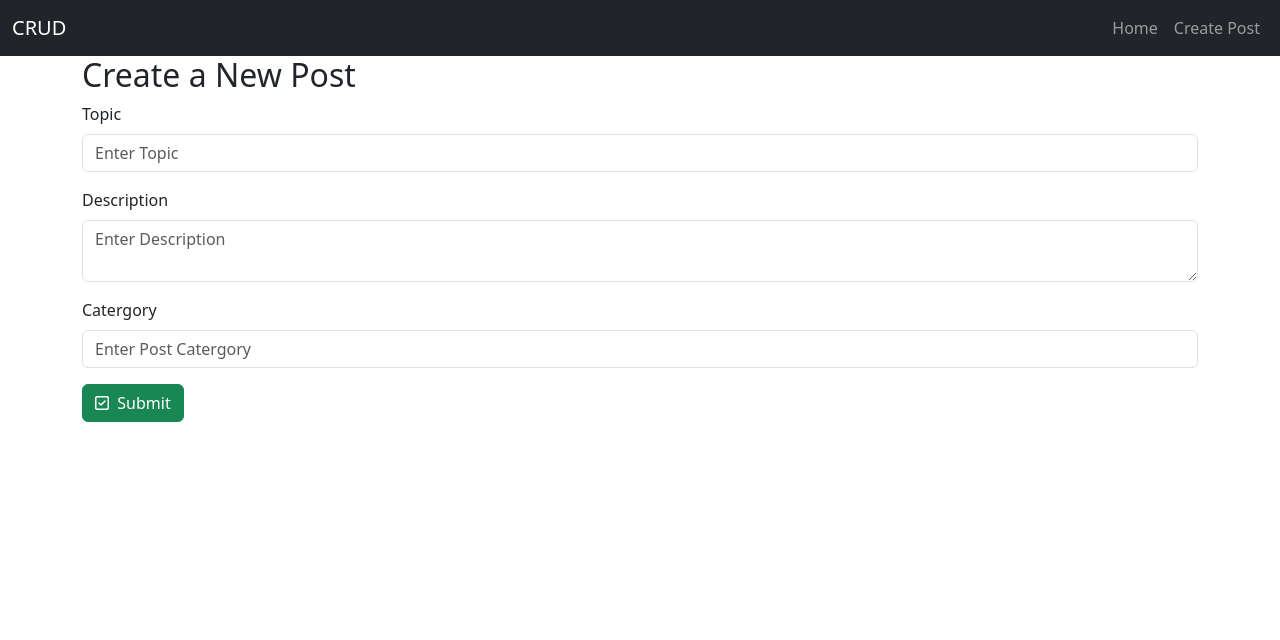
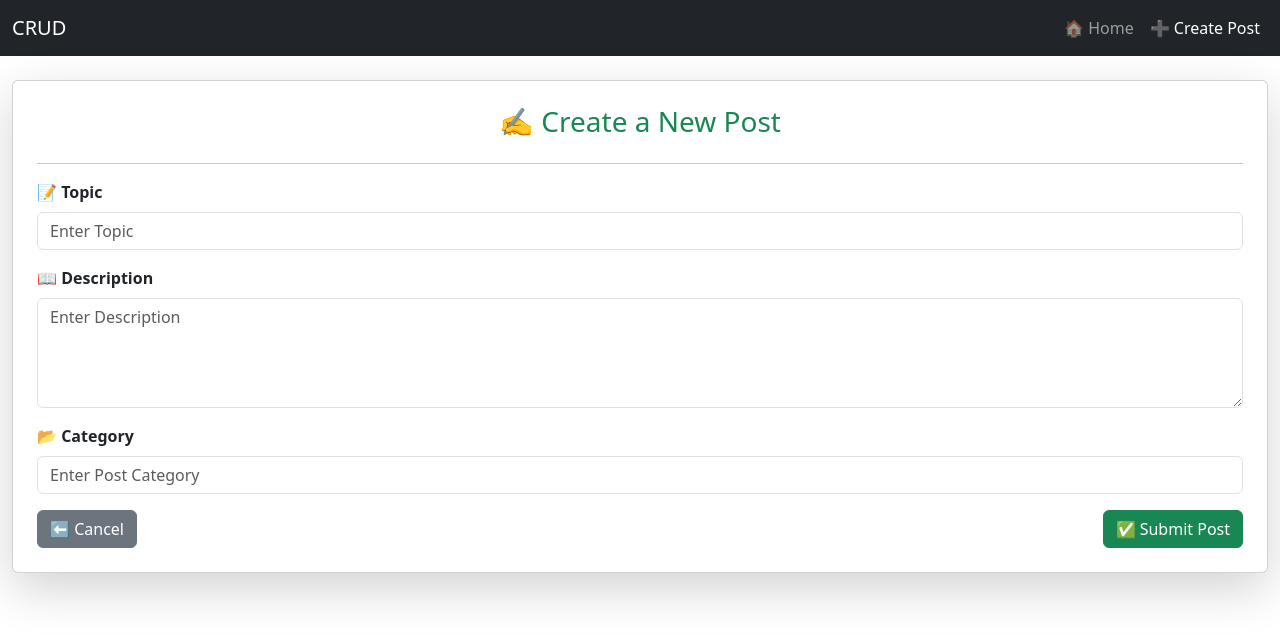
Before and after one commit to VanniKotiya/Crud, a React (Create React App) app in the folder client/: page /add in a window 1280 px wide. Shown: the top 640 px of the page. Built offline with nearby package versions, Linux system fonts and the light colour scheme.

Commit message:
done  bootstrap styling to navbar

```diff
--- a/client/src/components/CreatePost.js
+++ b/client/src/components/CreatePost.js
@@ -1,6 +1,6 @@
 import React, { useState } from 'react';
 import axios from 'axios';
-import { useNavigate } from 'react-router-dom';
+import { useNavigate, Link } from 'react-router-dom';
 
 export default function CreatePosts() {
   const [post, setPost] = useState({
@@ -26,26 +26,29 @@ export default function CreatePosts() {
     axios.post('/post/save', post)
       .then((res) => {
         if (res.data.success) {
-          alert('Post Created Successfully!');
-          navigate('/'); // Redirect to home after creating post
+          alert('✅ Post Created Successfully!');
+          navigate('/'); // Redirect to home
         }
       })
-      .catch((err) => {
-        console.error('Error creating post:', err);
-      });
+      .catch((err) => console.error('Error creating post:', err));
   };
 
   return (
-    <div className="container">
-      <h2>Create a New Post</h2>
+    <div className="container-fluid mt-4">
+      <div className="card shadow-lg p-4">
+        <h3 className="text-success text-center">
+          ✍️ Create a New Post
+        </h3>
+        <hr />
+
         <form onSubmit={handleSubmit}>
           <div className="mb-3">
-          <label className="form-label">Topic</label>
+            <label className="form-label fw-bold">📝 Topic</label>
             <input
               type="text"
               className="form-control"
               name="topic"
-            placeholder='Enter Topic'
+              placeholder="Enter Topic"
               value={post.topic}
               onChange={handleChange}
               required
@@ -53,35 +56,41 @@ export default function CreatePosts() {
           </div>
 
           <div className="mb-3">
-          <label className="form-label">Description</label>
+            <label className="form-label fw-bold">📖 Description</label>
             <textarea
               className="form-control"
               name="description"
-            placeholder='Enter Description'
+              placeholder="Enter Description"
               value={post.description}
               onChange={handleChange}
+              rows="4"
               required
-          />
+            ></textarea>
           </div>
 
           <div className="mb-3">
-          <label className="form-label">Catergory</label>
+            <label className="form-label fw-bold">📂 Category</label>
             <input
               type="text"
               className="form-control"
               name="postCatergory"
-            placeholder='Enter Post Catergory'
+              placeholder="Enter Post Category"
               value={post.postCatergory}
               onChange={handleChange}
               required
             />
           </div>
 
+          <div className="d-flex justify-content-between">
+            <Link to="/" className="btn btn-secondary">
+              ⬅ Cancel
+            </Link>
             <button type="submit" className="btn btn-success">
-          <i className='far fa-check-square'></i>
-          &nbsp; Submit
+              ✅ Submit Post
             </button>
+          </div>
         </form>
+      </div>
     </div>
   );
 }
--- a/client/src/components/NavBar.js
+++ b/client/src/components/NavBar.js
@@ -1,21 +1,44 @@
-import React from 'react';
-import { Link } from 'react-router-dom';
+import React, { useState } from 'react';
+import { Link, useLocation } from 'react-router-dom';
 
 export default function NavBar() {
+  const location = useLocation(); // Get current URL path
+  const [isNavCollapsed, setIsNavCollapsed] = useState(true);
+
+  const handleNavCollapse = () => setIsNavCollapsed(true);
+  const toggleNavbar = () => setIsNavCollapsed(!isNavCollapsed);
+
   return (
     <nav className="navbar navbar-expand-lg navbar-dark bg-dark">
       <div className="container-fluid">
         <Link className="navbar-brand" to="/">CRUD</Link>
-        <button className="navbar-toggler" type="button" data-bs-toggle="collapse" data-bs-target="#navbarNav">
+        <button
+          className="navbar-toggler"
+          type="button"
+          onClick={toggleNavbar}
+          aria-expanded={!isNavCollapsed ? true : false}
+        >
           <span className="navbar-toggler-icon"></span>
         </button>
-        <div className="collapse navbar-collapse" id="navbarNav">
+        <div className={`collapse navbar-collapse ${isNavCollapsed ? '' : 'show'}`} id="navbarNav">
           <ul className="navbar-nav ms-auto">
             <li className="nav-item">
-              <Link className="nav-link" to="/">Home</Link>
+              <Link
+                className={`nav-link ${location.pathname === '/' ? 'active' : ''}`}
+                to="/"
+                onClick={handleNavCollapse}
+              >
+                🏠 Home
+              </Link>
             </li>
             <li className="nav-item">
-              <Link className="nav-link" to="/add">Create Post</Link>
+              <Link
+                className={`nav-link ${location.pathname === '/add' ? 'active' : ''}`}
+                to="/add"
+                onClick={handleNavCollapse}
+              >
+                ➕ Create Post
+              </Link>
             </li>
           </ul>
         </div>
--- a/package.json
+++ b/package.json
@@ -20,11 +20,13 @@
   "homepage": "https://github.com/VanniKotiya/Crud#readme",
   "dependencies": {
     "body-parser": "^1.20.3",
+    "bootstrap": "^5.3.3",
     "cors": "^2.8.5",
     "crud": "file:",
     "dotenv": "^16.4.7",
     "express": "^4.21.2",
     "mongoose": "^8.9.5",
-    "nodemon": "^3.1.9"
+    "nodemon": "^3.1.9",
+    "react-icons": "^5.5.0"
   }
 }
```
Also changed, not shown: 1 other file (tests, documents, lock files or other folders). Lines whose indentation alone changed are shown as unchanged.
